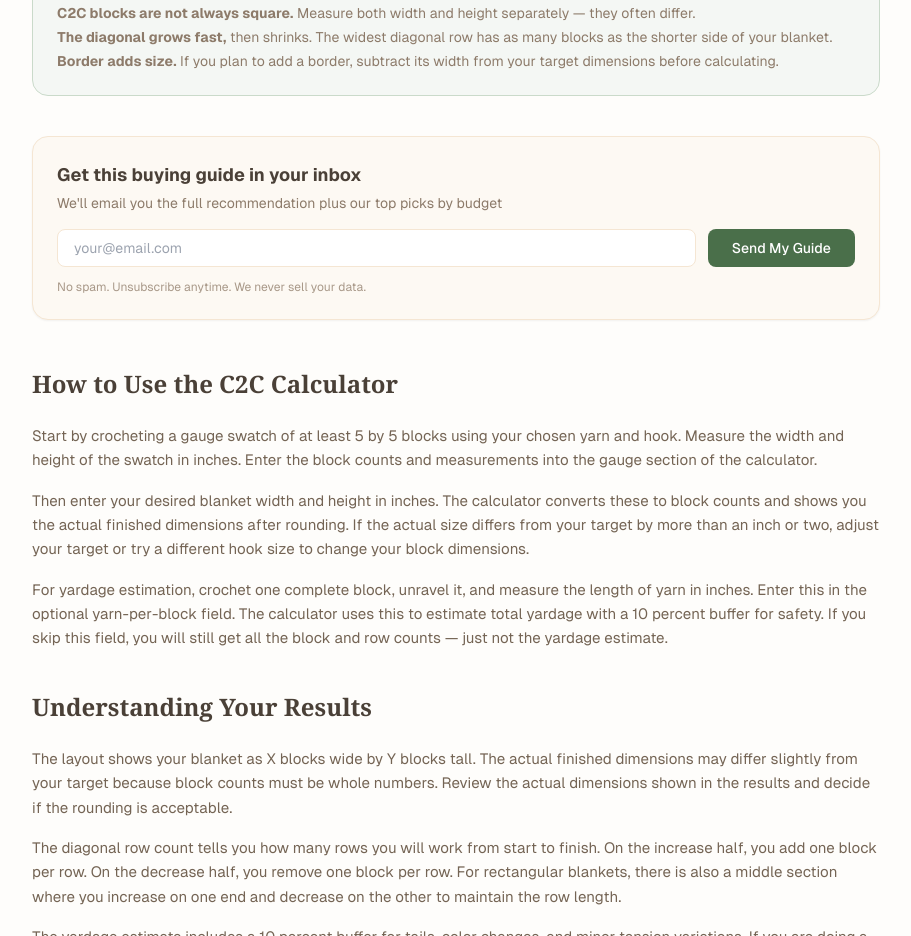
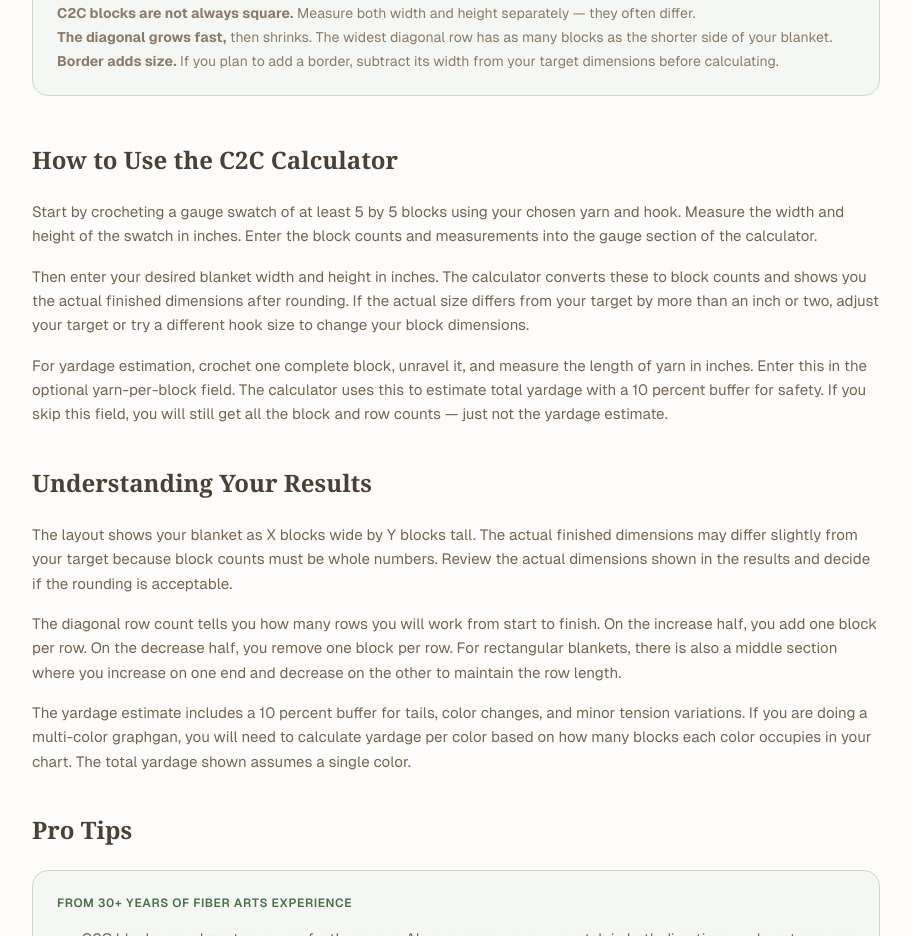
Before and after one commit to raiderj77/fibertools, a Next.js app: page /c2c-calculator in a window 1280 px wide. Shown: the part 2300-3236 px from the top of the page, without its empty margins (184-1095 px from the left). Built offline with nearby package versions, Linux system fonts and the light colour scheme.

Commit message:
feat: add Clarity tracking, IndexNow key, remove Loops.so dead routes

```diff
--- a/next.config.mjs
+++ b/next.config.mjs
@@ -27,7 +27,7 @@ const securityHeaders = [
   },
   {
     key: 'Content-Security-Policy',
-    value: "default-src 'self'; script-src 'self' 'unsafe-inline' 'unsafe-eval' https://pagead2.googlesyndication.com https://partner.googleadservices.com https://tpc.googlesyndication.com https://www.googletagmanager.com https://www.google-analytics.com https://adservice.google.com https://fundingchoicesmessages.google.com https://consent.cookiebot.com https://www.clarity.ms; style-src 'self' 'unsafe-inline'; img-src 'self' data: https:; frame-src https://googleads.g.doubleclick.net https://tpc.googlesyndication.com https://www.google.com https://fundingchoicesmessages.google.com https://ep1.adtrafficquality.google https://ep2.adtrafficquality.google https://consentcdn.cookiebot.com; connect-src 'self' https://www.googletagmanager.com https://www.google-analytics.com https://pagead2.googlesyndication.com https://adservice.google.com https://fundingchoicesmessages.google.com https://ep1.adtrafficquality.google https://ep2.adtrafficquality.google https://consent.cookiebot.com https://www.clarity.ms https://app.loops.so; object-src 'none'; base-uri 'none'",
+    value: "default-src 'self'; script-src 'self' 'unsafe-inline' 'unsafe-eval' https://pagead2.googlesyndication.com https://partner.googleadservices.com https://tpc.googlesyndication.com https://www.googletagmanager.com https://www.google-analytics.com https://adservice.google.com https://fundingchoicesmessages.google.com https://consent.cookiebot.com https://www.clarity.ms; style-src 'self' 'unsafe-inline'; img-src 'self' data: https:; frame-src https://googleads.g.doubleclick.net https://tpc.googlesyndication.com https://www.google.com https://fundingchoicesmessages.google.com https://ep1.adtrafficquality.google https://ep2.adtrafficquality.google https://consentcdn.cookiebot.com; connect-src 'self' https://www.googletagmanager.com https://www.google-analytics.com https://pagead2.googlesyndication.com https://adservice.google.com https://fundingchoicesmessages.google.com https://ep1.adtrafficquality.google https://ep2.adtrafficquality.google https://consent.cookiebot.com https://www.clarity.ms; object-src 'none'; base-uri 'none'",
   },
 ];
 
--- a/src/app/api/subscribe/route.ts
+++ /dev/null
@@ -1,33 +0,0 @@
-import { NextResponse } from 'next/server'
-
-export async function POST(request: Request) {
-  try {
-    const { email, source, leadMagnet } = await request.json()
-
-    if (!email || !email.includes('@')) {
-      return NextResponse.json({ error: 'Valid email required' }, { status: 400 })
-    }
-
-    const response = await fetch('https://app.loops.so/api/v1/contacts/create', {
-      method: 'POST',
-      headers: {
-        'Content-Type': 'application/json',
-        Authorization: `Bearer ${process.env.LOOPS_API_KEY}`,
-      },
-      body: JSON.stringify({
-        email,
-        source: source || 'empire-tool',
-        leadMagnet: leadMagnet || '',
-        userGroup: 'Empire',
-      }),
-    })
-
-    if (!response.ok) {
-      throw new Error('Loops API error')
-    }
-
-    return NextResponse.json({ success: true })
-  } catch {
-    return NextResponse.json({ error: 'Subscription failed' }, { status: 500 })
-  }
-}
--- a/src/app/layout.tsx
+++ b/src/app/layout.tsx
@@ -177,7 +177,7 @@ export default function RootLayout({
               c[a]=c[a]||function(){(c[a].q=c[a].q||[]).push(arguments)};
               t=l.createElement(r);t.async=1;t.src="https://www.clarity.ms/tag/"+i;
               y=l.getElementsByTagName(r)[0];y.parentNode.insertBefore(t,y);
-            })(window,document,"clarity","script","vss29q2h55");
+            })(window,document,"clarity","script","vsqobt7va0");
           `}
         </Script>
       </head>
--- a/src/components/EmailCapture.tsx
+++ /dev/null
@@ -1,91 +0,0 @@
-'use client'
-import { useState } from 'react'
-
-interface EmailCaptureProps {
-  headline: string
-  subtext: string
-  buttonText: string
-  source: string
-  leadMagnet: string
-  variant?: 'inline' | 'banner'
-}
-
-export default function EmailCapture({
-  headline,
-  subtext,
-  buttonText,
-  source,
-  leadMagnet,
-  variant = 'inline'
-}: EmailCaptureProps) {
-  const [email, setEmail] = useState('')
-  const [status, setStatus] = useState<'idle' | 'loading' | 'success' | 'error'>('idle')
-  const [errorMsg, setErrorMsg] = useState('')
-
-  const handleSubmit = async () => {
-    if (!email || !email.includes('@')) {
-      setErrorMsg('Please enter a valid email address')
-      return
-    }
-    setStatus('loading')
-    setErrorMsg('')
-
-    try {
-      const res = await fetch('/api/subscribe', {
-        method: 'POST',
-        headers: { 'Content-Type': 'application/json' },
-        body: JSON.stringify({ email, source, leadMagnet }),
-      })
-
-      if (!res.ok) throw new Error()
-      setStatus('success')
-    } catch {
-      setStatus('error')
-      setErrorMsg('Something went wrong. Please try again.')
-    }
-  }
-
-  if (status === 'success') {
-    return (
-      <div className={`rounded-2xl border border-sage-200 dark:border-sage-800 bg-sage-50 dark:bg-sage-900/20 p-6 text-center ${variant === 'banner' ? 'w-full' : ''}`} role="status" aria-live="polite">
-        <span className="text-2xl">&#10003;</span>
-        <p className="text-sage-700 dark:text-sage-300 font-medium mt-2">Check your inbox — your results are on the way.</p>
-      </div>
-    )
-  }
-
-  return (
-    <div className={`rounded-2xl border border-cream-300 dark:border-bark-700 bg-cream-100 dark:bg-bark-800 p-6 shadow-sm ${variant === 'banner' ? 'w-full' : ''}`} role="complementary" aria-label="Save your results">
-      <p className="font-bold text-bark-800 dark:text-cream-100 text-lg mb-1">{headline}</p>
-      <p className="text-bark-500 dark:text-bark-400 text-sm mb-4">{subtext}</p>
-      <div className="flex flex-col sm:flex-row gap-3">
-        <label htmlFor={`email-${source}`} className="sr-only">Email address</label>
-        <input
-          id={`email-${source}`}
-          type="email"
-          value={email}
-          onChange={(e) => setEmail(e.target.value)}
-          onKeyDown={(e) => e.key === 'Enter' && handleSubmit()}
-          placeholder="your@email.com"
-          disabled={status === 'loading'}
-          aria-describedby={errorMsg ? `error-${source}` : undefined}
-          className="flex-1 px-4 py-2 border border-cream-300 dark:border-bark-600 bg-white dark:bg-bark-700 rounded-lg text-sm text-bark-800 dark:text-cream-100 focus:outline-none focus:ring-2 focus:ring-sage-500 focus:border-transparent disabled:opacity-50"
-        />
-        <button
-          onClick={handleSubmit}
-          disabled={status === 'loading'}
-          aria-busy={status === 'loading'}
-          className="px-6 py-2 bg-sage-600 hover:bg-sage-700 disabled:bg-sage-400 text-white font-medium rounded-lg text-sm transition-colors"
-        >
-          {status === 'loading' ? 'Sending...' : buttonText}
-        </button>
-      </div>
-      {errorMsg && (
-        <p id={`error-${source}`} className="text-rose-600 dark:text-rose-400 text-xs mt-2" role="alert">{errorMsg}</p>
-      )}
-      <p className="text-xs text-bark-400 dark:text-bark-500 mt-3">
-        No spam. Unsubscribe anytime. We never sell your data.
-      </p>
-    </div>
-  )
-}
--- a/src/components/ToolLayout.tsx
+++ b/src/components/ToolLayout.tsx
@@ -9,7 +9,6 @@ import PrintShareButtons from "./PrintShareButtons";
 import AdUnit from "./AdUnit";
 import LazyAdUnit from "./LazyAdUnit";
 import { ToolSchema } from "./StructuredData";
-import EmailCapture from "./EmailCapture";
 
 interface ToolLayoutProps {
   slug: string;
@@ -118,18 +117,6 @@ export default function ToolLayout({ slug, children }: ToolLayoutProps) {
 
       {/* === TOOL UI === */}
       {children}
-
-      {/* Email capture */}
-      <div className="mt-10">
-        <EmailCapture
-          headline="Get this buying guide in your inbox"
-          subtext="We'll email you the full recommendation plus our top picks by budget"
-          buttonText="Send My Guide"
-          source="fibertools-results"
-          leadMagnet="fiber-buying-guide"
-          variant="inline"
-        />
-      </div>
 
       <AdUnit slot="" id="ad-after-tool" />
 
```
Also changed, not shown: public/ae01c4e060cc5f379845f7cdd6fe8d32.txt (added), 1 other file (tests, documents, lock files or other folders).
